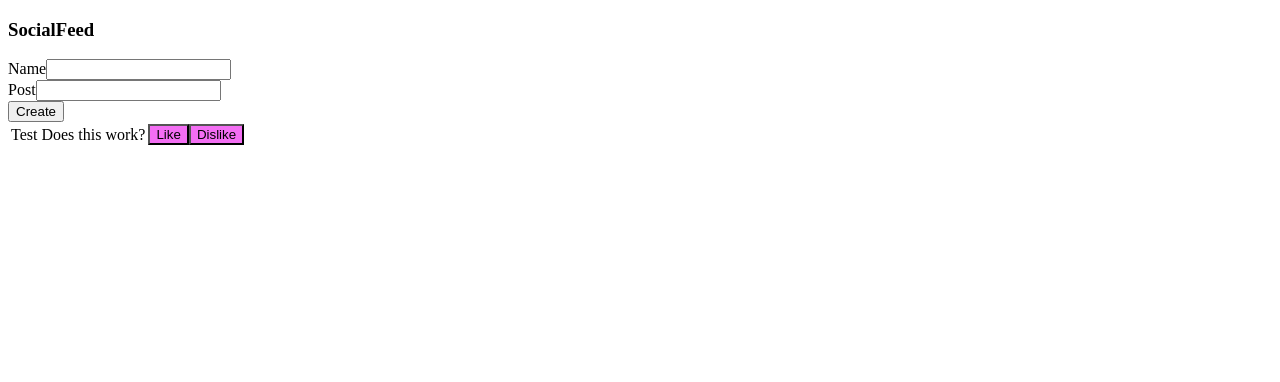
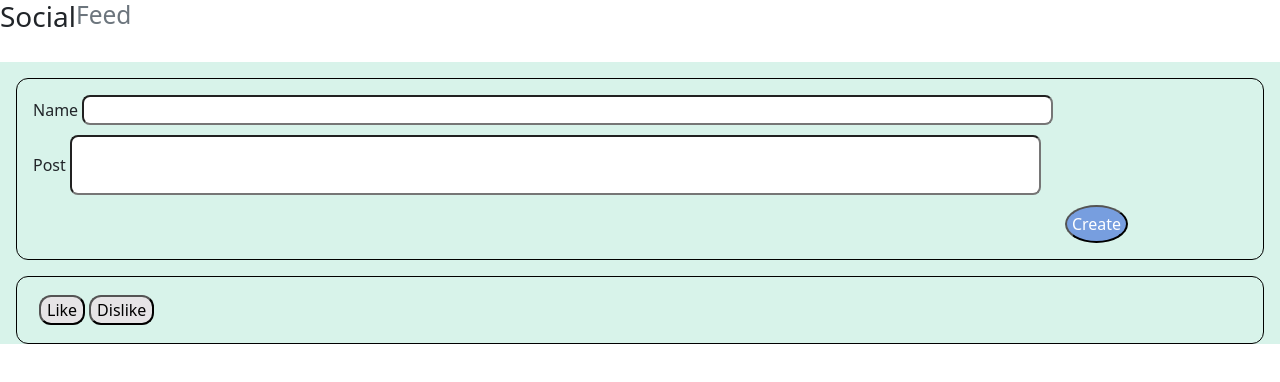
Before and after one commit to alykane20/Social-feed-Project, a React (Create React App) app: page / in a window 1280 px wide. Shown: the top 382 px of the page. Built offline with nearby package versions, Linux system fonts and the light colour scheme.

Commit message:
Added NavBar component and began styling

```diff
--- a/package.json
+++ b/package.json
@@ -6,6 +6,7 @@
     "@testing-library/jest-dom": "^5.16.4",
     "@testing-library/react": "^13.1.1",
     "@testing-library/user-event": "^13.5.0",
+    "bootstrap": "^5.1.3",
     "react": "^18.0.0",
     "react-dom": "^18.0.0",
     "react-scripts": "5.0.1",
--- /dev/null
+++ b/src/App.css
@@ -0,0 +1,12 @@
+.border-box {
+    border: 1px;
+    border-style: solid;
+    border-color: black;
+    border-radius: 12px;
+    margin: 1em;
+    padding: 1em;
+}
+
+.main-background{
+    background-color: rgb(216, 243, 234);
+}
--- a/src/App.js
+++ b/src/App.js
@@ -1,11 +1,13 @@
 import React, { useState } from 'react';
 import CreatePost from './Components/CreatePost/CreatePost';
 import DisplayPosts from './Components/DisplayPosts/DisplayPosts';
+import NavBar from './Components/NavBar/NavBar';
+import './App.css';
 
 
 function App() {
 
-  const [posts, setPosts] = useState([{name: 'Test', post: 'Does this work?'}])
+  const [posts, setPosts] = useState([{name: '', post: ''}])
 
   function addNewPost(post){
     let tempPosts = [...posts, post];
@@ -14,16 +16,16 @@ function App() {
 
 
   return (
-    <div>
-     <h3>SocialFeed</h3>
-        <div>
+    <div className='main-background'>
+     <div>
+        <NavBar />
+     </div>
+        <div className='border-box'>
          <CreatePost createNewPost={addNewPost} />
         </div>
-        <div>
+        <div className='border-box'>
           <DisplayPosts parentPosts={posts}/>
         </div>
-
-
     </div>
   );
 }
--- a/src/Components/CreatePost/CreatePost.css
+++ b/src/Components/CreatePost/CreatePost.css
@@ -1,3 +1,22 @@
-button{
-     background-color: rgba(0, 0, 255, 0.48);
+.button{
+     background-color: rgba(13, 66, 211, 0.48);
+     color: white;
+     border-radius: 50%;
+     padding: 5px;
+     margin-left: 85%;
 }
+
+.name-box{
+border-radius: 8px;
+margin-bottom: 10px;
+margin-left: 4px;
+width: 80%;
+}
+
+.post-box{
+     border-radius: 8px;
+margin-bottom: 10px;
+margin-left: 4px;
+width: 80%;
+height: 60px;
+}
--- a/src/Components/CreatePost/CreatePost.jsx
+++ b/src/Components/CreatePost/CreatePost.jsx
@@ -1,4 +1,5 @@
 import React, { useState } from 'react';
+import './CreatePost.css'
 
 
 
@@ -20,11 +21,11 @@ function handleSubmit(event) {
         <form onSubmit={handleSubmit} className="form-group">
             <div>
                 <label>Name</label>
-                <input type="text"  value={name} onChange={(event) => setName(event.target.value)}/>
+                <input type="text" className='name-box' value={name} onChange={(event) => setName(event.target.value)}/>
             </div>
             <div>
                 <label>Post</label>
-                <input type="text" value={post} onChange={(event) => setPost(event.target.value)}/>
+                <input type="text" className='post-box' value={post} onChange={(event) => setPost(event.target.value)}/>
             </div>
             <button type='submit' className='button'>Create</button>
         </form>
--- /dev/null
+++ b/src/Components/NavBar/NavBar.css
@@ -0,0 +1,4 @@
+.nav{
+    background-color: white;
+    padding-bottom: 1em;
+}
--- a/src/Components/NavBar/NavBar.jsx
+++ b/src/Components/NavBar/NavBar.jsx
@@ -0,0 +1,10 @@
+import './NavBar.css'
+
+const NavBar = (props) => {
+    return (
+        <h3 className='nav'>Social
+        <small className='text-muted'>Feed</small></h3>
+     );
+}
+
+export default NavBar;
--- a/src/Components/Post/Post.jsx
+++ b/src/Components/Post/Post.jsx
@@ -24,7 +24,6 @@ const PostFormat = (props) => {
 
     return (
 
-           /* FROM THE CREATEPOST FILE BRING IN NAME AND POST, SO IT CAN ALL BE IN ONE FORM */
             <div>
                 <button className={likeButtonClass} onClick={handleLikeClick}>Like</button>
                 <button className={dislikeButtonClass} onClick={handleDislikeClick}>Dislike</button>
--- a/src/Components/Post/PostButton.css
+++ b/src/Components/Post/PostButton.css
@@ -1,13 +1,18 @@
-
 
 .inactive{
-    background-color: rgb(243, 110, 243) ;
+    background-color: rgba(231, 227, 231, 0.963);
+    border-radius: 12px;
+    margin: 2px;
 }
 
 .likeActive{
     background-color: lawngreen;
+    border-radius: 12px;
+    margin: 2px;
 }
 
 .dislikeActive{
     background-color: crimson;
+    border-radius: 12px;
+    margin: 2px;
 }
--- a/src/index.js
+++ b/src/index.js
@@ -1,6 +1,7 @@
 import React from 'react';
 import ReactDOM from 'react-dom/client';
 import App from './App.js';
+import 'bootstrap/dist/css/bootstrap.min.css';
 
 
 
```
Also changed, not shown: 1 other file (tests, documents, lock files or other folders).
